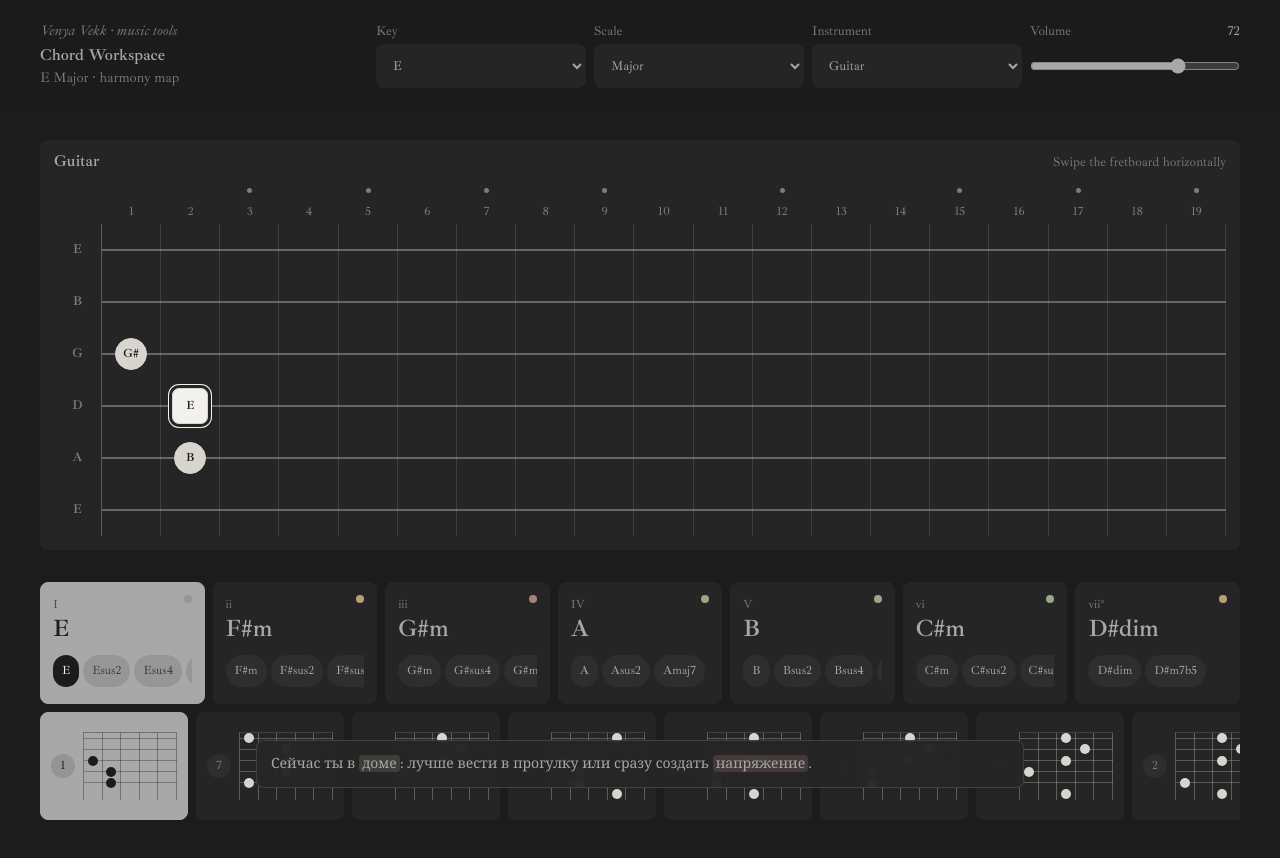
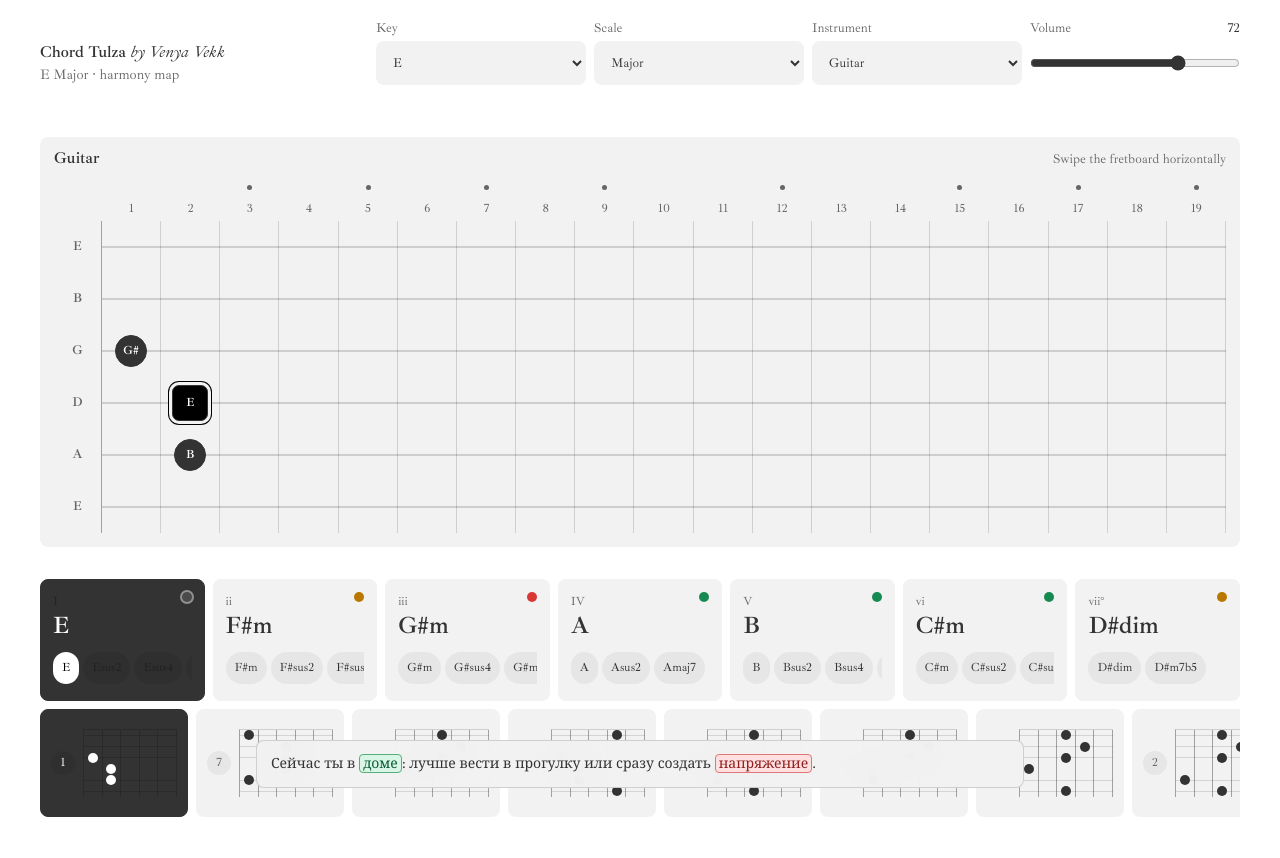
Before and after one commit to venyavekk-dev/chords, a React (Vite) app: page / in a window 1280 px wide. Shown: the top 858 px of the page. Built offline with nearby package versions, Linux system fonts and the light colour scheme.

Commit message:
Improve status colors and add light theme

```diff
--- a/index.html
+++ b/index.html
@@ -3,7 +3,8 @@
   <head>
     <meta charset="UTF-8" />
     <meta name="viewport" content="width=device-width, initial-scale=1.0" />
-    <meta name="theme-color" content="#1c1c1c" />
+    <meta name="theme-color" content="#1c1c1c" media="(prefers-color-scheme: dark)" />
+    <meta name="theme-color" content="#ffffff" media="(prefers-color-scheme: light)" />
     <meta name="description" content="Explore chord functions and guitar voicings by Venya Vekk." />
     <title>Chord Workspace · Venya Vekk</title>
   </head>
--- a/src/components/TopBar.tsx
+++ b/src/components/TopBar.tsx
@@ -17,8 +17,7 @@ export function TopBar(props: Props) {
     <header className="topbar">
       <div className="brand">
         <div>
-          <p className="brand-kicker">Venya Vekk · music tools</p>
-          <strong>Chord Workspace</strong>
+          <h1>Chord Tulza <i>by Venya Vekk</i></h1>
           <small>{props.keyRoot} {props.scaleMode} · harmony map</small>
         </div>
       </div>
--- a/src/styles.css
+++ b/src/styles.css
@@ -23,7 +23,7 @@
 }
 
 :root {
-  color-scheme: dark;
+  color-scheme: light dark;
   font-family: "Ibarra Real Nova", Georgia, "Times New Roman", serif;
   font-synthesis: none;
   text-rendering: optimizeLegibility;
@@ -39,9 +39,17 @@
   --border-strong: rgba(168, 168, 168, 0.44);
   --note-fill: #d8d5ce;
   --note-ink: #1c1c1c;
-  --function-good: #98a886;
-  --function-ok: #b8a078;
-  --function-weak: #aa807b;
+  --function-good: #73e2a7;
+  --function-ok: #ffd166;
+  --function-weak: #ff7b7b;
+  --home-bg: rgba(115, 226, 167, 0.27);
+  --home-text: #d9ffea;
+  --home-border: rgba(115, 226, 167, 0.58);
+  --tension-bg: rgba(255, 123, 123, 0.29);
+  --tension-text: #ffe0e0;
+  --tension-border: rgba(255, 123, 123, 0.62);
+  --header-bg: rgba(28, 28, 28, 0.9);
+  --hint-bg: rgba(37, 37, 37, 0.94);
 
   --font-body: clamp(0.875rem, 1.25vw, 1.125rem);
   --font-bio: clamp(1.125rem, 1.55vw, 1.4375rem);
@@ -63,6 +71,33 @@
 
   background: var(--page-bg);
   color: var(--text-primary);
+}
+
+@media (prefers-color-scheme: light) {
+  :root {
+    --page-bg: #ffffff;
+    --text-primary: #333333;
+    --text-secondary: #666666;
+    --text-strong: #000000;
+    --surface-primary: #f2f2f2;
+    --surface-hover: #e6e6e6;
+    --surface-active: #333333;
+    --border-default: rgba(51, 51, 51, 0.18);
+    --border-strong: rgba(51, 51, 51, 0.42);
+    --note-fill: #333333;
+    --note-ink: #ffffff;
+    --function-good: #168a50;
+    --function-ok: #b97800;
+    --function-weak: #d93636;
+    --home-bg: #d8f5e5;
+    --home-text: #075c32;
+    --home-border: #58ad7c;
+    --tension-bg: #ffe0e0;
+    --tension-text: #8f1f1f;
+    --tension-border: #df7777;
+    --header-bg: rgba(255, 255, 255, 0.92);
+    --hint-bg: rgba(242, 242, 242, 0.96);
+  }
 }
 
 * {
@@ -124,7 +159,7 @@ select {
   max-width: var(--content-max);
   margin: 0 auto;
   padding: var(--space-5) var(--page-padding);
-  background: rgba(28, 28, 28, 0.9);
+  background: var(--header-bg);
   backdrop-filter: blur(18px);
 }
 
@@ -132,25 +167,21 @@ select {
   min-width: 0;
 }
 
-.brand-kicker,
-.brand strong,
+.brand h1,
 .brand small {
   display: block;
   margin: 0;
 }
 
-.brand-kicker {
-  margin-bottom: 2px;
-  color: var(--text-secondary);
-  font-style: italic;
-  font-size: 0.875rem;
-}
-
-.brand strong {
+.brand h1 {
   color: var(--text-primary);
   font-size: 1rem;
   font-weight: 600;
   line-height: 1.5;
+}
+
+.brand h1 i {
+  font-weight: 400;
 }
 
 .brand small {
@@ -467,16 +498,21 @@ select:hover {
   position: absolute;
   top: 12px;
   right: 12px;
-  width: 8px;
-  height: 8px;
+  width: 10px;
+  height: 10px;
   border-radius: var(--radius-pill);
   background: var(--text-secondary);
+  box-shadow: 0 0 0 2px var(--surface-primary);
 }
 
 .relation-dot.good { background: var(--function-good); }
 .relation-dot.ok { background: var(--function-ok); }
 .relation-dot.weak { background: var(--function-weak); }
 .relation-dot.neutral { opacity: 0.45; }
+
+.strip-chord.active .relation-dot {
+  box-shadow: 0 0 0 2px var(--page-bg);
+}
 
 .strip-main {
   display: grid;
@@ -596,7 +632,7 @@ select:hover {
   padding: 11px 14px;
   border: 1px solid var(--border-default);
   border-radius: var(--radius-card);
-  background: rgba(37, 37, 37, 0.92);
+  background: var(--hint-bg);
   color: var(--text-primary);
   font-size: 0.875rem;
   line-height: 1.4;
@@ -610,8 +646,17 @@ select:hover {
   color: inherit;
 }
 
-.home-word { background: rgba(152, 168, 134, 0.2); }
-.tension-word { background: rgba(170, 128, 123, 0.22); }
+.home-word {
+  border: 1px solid var(--home-border);
+  background: var(--home-bg);
+  color: var(--home-text) !important;
+}
+
+.tension-word {
+  border: 1px solid var(--tension-border);
+  background: var(--tension-bg);
+  color: var(--tension-text) !important;
+}
 
 .voicing-mini {
   display: grid;
@@ -690,7 +735,7 @@ select:hover {
 
   .minimal-fretboard:hover,
   .piano-keyboard:hover {
-    background: #282828;
+    background: var(--surface-hover);
   }
 }
 
@@ -728,7 +773,6 @@ select:hover {
     backdrop-filter: none;
   }
 
-  .brand-kicker,
   .brand small {
     font-size: 0.8125rem;
   }
```
Also changed, not shown: 3 other files (tests, documents, lock files or other folders).
